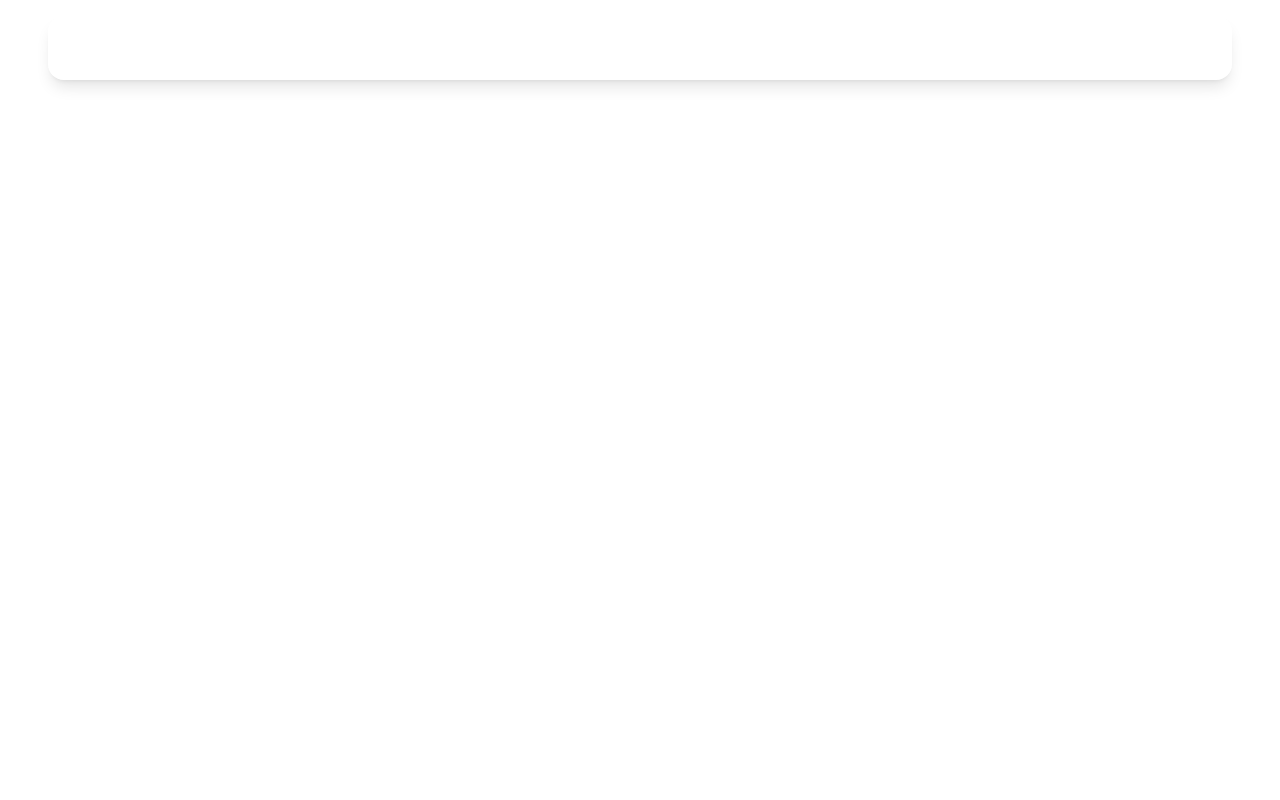
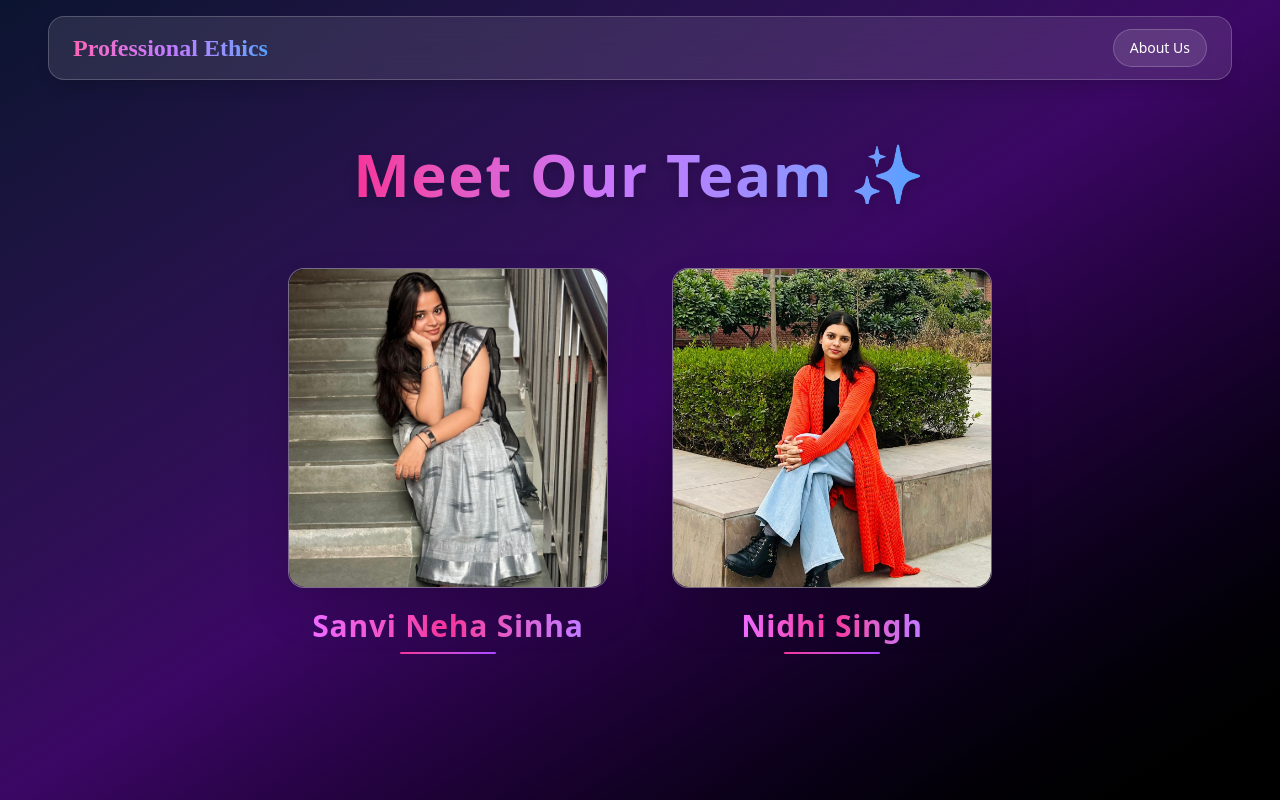
Before and after one commit to AnuragSharma2005/Sanvi-Project, a React (Vite) app: page /about in a window 1280 px wide. Built offline with nearby package versions, Linux system fonts and the light colour scheme.

Commit message:
Update all things

```diff
--- a/src/App.jsx
+++ b/src/App.jsx
@@ -9,7 +9,8 @@ import Amazoncards from "./Component/amazoncards"
 import Ahistory from "./Component/Ahistory"
 import Achallenge from "./Component/Achallenge"
 import Ascope from "./Component/Ascope"
-// import About from "./Component/About"
+import About from "./Component/About"
+
 function App() {
   return (
     <Router>
@@ -18,13 +19,15 @@ function App() {
         <Route path="/" element={<Homepage />} />
         <Route path="/ubercards" element={<UberCards />} />
         <Route path="/uhistory" element={<Uhistory />} />
-         <Route path="/uchallenge" element={<Uchallenge />} />
-          <Route path="/uscope" element={<Uscope/>} />
-          <Route path="/Amazoncards" element={<Amazoncards/>} />
-           <Route path="/Ahistory" element={<Ahistory/>} />
-            <Route path="/Achallenge" element={<Achallenge/>} />
-            <Route path="/Ascope" element={<Ascope/>} />
-            {/* <Route path="/About" element={<About/>} /> */}
+        <Route path="/uchallenge" element={<Uchallenge />} />
+        <Route path="/uscope" element={<Uscope />} />
+        <Route path="/Amazoncards" element={<Amazoncards />} />
+        <Route path="/Ahistory" element={<Ahistory />} />
+        <Route path="/Achallenge" element={<Achallenge />} />
+        <Route path="/Ascope" element={<Ascope />} />
+        <Route path="/about" element={<About />} />
+
+
       </Routes>
     </Router>
   )
--- a/src/Component/About.jsx
+++ b/src/Component/About.jsx
@@ -1,62 +1,80 @@
-"use client";
+"use client"
+import React, { useEffect } from "react"
+import { motion } from "framer-motion"
 
-import React from "react";
-import { motion } from "framer-motion";
-// import team1 from "../assets/team1.jpg";
-// import team2 from "../assets/team2.jpg";
+export default function About() {
+  // ✅ Scroll to top when page loads or reloads
+  useEffect(() => {
+    window.scrollTo(0, 0)
+  }, [])
 
   const teamMembers = [
-  { name: "Ava Patel", role: "Product Designer", image: team1 },
-  { name: "Liam Chen", role: "Full-Stack Engineer", image: team2 },
-];
+    { name: "Sanvi Neha Sinha", image: "/About1.jpg" },
+    { name: "Nidhi Singh", image: "/About2.jpg" },
+  ]
 
-export default function About() {
-  const containerVariants = {
-    hidden: { opacity: 0 },
-    visible: { opacity: 1, transition: { staggerChildren: 0.2 } },
-  };
+  // Animation variants
+  const headingVariants = {
+    hidden: { opacity: 0, y: -50 },
+    visible: {
+      opacity: 1,
+      y: 0,
+      transition: { type: "spring", stiffness: 100, damping: 10, duration: 0.8 },
+    },
+  }
 
   const cardVariants = {
-    hidden: { y: 50, opacity: 0 },
-    visible: { y: 0, opacity: 1, transition: { type: "spring", stiffness: 80 } },
-    hover: { scale: 1.05, boxShadow: "0px 10px 20px rgba(0,0,0,0.5)" },
-  };
+    hidden: { opacity: 0, scale: 0.8 },
+    visible: (index) => ({
+      opacity: 1,
+      scale: 1,
+      transition: {
+        delay: index * 0.3,
+        type: "spring",
+        stiffness: 90,
+        damping: 15,
+      },
+    }),
+  }
 
   return (
-    <div className="max-w-6xl mx-auto py-16 px-4 text-center bg-gray-900 text-white">
+    <main className="min-h-screen w-full bg-gradient-to-br from-[#0b1430] via-[#3b0764] to-black text-white flex flex-col items-center px-4 sm:px-12 pt-36 pb-20">
+
+      {/* Animated Heading */}
       <motion.h1
-        initial={{ y: -50, opacity: 0 }}
-        animate={{ y: 0, opacity: 1 }}
-        transition={{ type: "spring", stiffness: 100, damping: 20 }}
-        className="text-4xl font-bold mb-4"
-      >
-        Meet the Team
-      </motion.h1>
-      <motion.div
-        className="grid grid-cols-1 sm:grid-cols-2 gap-8 mt-12"
-        variants={containerVariants}
+        variants={headingVariants}
         initial="hidden"
         animate="visible"
+        className="text-4xl sm:text-6xl font-extrabold mb-16 text-center bg-gradient-to-r from-pink-500 via-purple-400 to-blue-400 bg-clip-text text-transparent tracking-wide drop-shadow-lg whitespace-nowrap"
       >
+        Meet Our Team ✨
+      </motion.h1>
+
+      {/* Animated Cards */}
+      <div className="grid grid-cols-1 sm:grid-cols-2 gap-16 items-center justify-center">
         {teamMembers.map((member, index) => (
           <motion.div
             key={index}
-            className="bg-gray-800 rounded-xl overflow-hidden shadow-md cursor-pointer"
+            custom={index}
             variants={cardVariants}
-            whileHover="hover"
+            initial="hidden"
+            animate="visible"
+            className="flex flex-col items-center hover:scale-105 transition-transform duration-300"
           >
+            <div className="w-64 h-64 sm:w-80 sm:h-80 rounded-2xl overflow-hidden border border-white/40 bg-black/30 shadow-2xl flex items-center justify-center cursor-pointer">
               <img
                 src={member.image}
                 alt={member.name}
-              className="w-full h-64 object-cover"
+                className="w-full h-full object-cover rounded-2xl"
               />
-            <div className="p-4 text-left">
-              <h2 className="text-lg font-semibold">{member.name}</h2>
-              <p className="text-gray-400">{member.role}</p>
             </div>
+            <p className="mt-5 text-2xl sm:text-3xl font-semibold bg-gradient-to-r from-fuchsia-400 via-pink-500 to-purple-400 bg-clip-text text-transparent tracking-wide">
+              {member.name}
+            </p>
+            <div className="h-[2px] w-24 mt-2 bg-gradient-to-r from-pink-500 to-purple-500 rounded-full"></div>
           </motion.div>
         ))}
-      </motion.div>
       </div>
-  );
+    </main>
+  )
 }
--- a/src/Component/Achallenge.jsx
+++ b/src/Component/Achallenge.jsx
@@ -85,8 +85,7 @@ export default function Uchallenge() {
           return (
             <div
               key={index}
-              className={`flex flex-col sm:flex-row items-center justify-between gap-12 sm:gap-24 ${
-                isEven ? "" : "sm:flex-row-reverse"
+              className={`flex flex-col sm:flex-row items-center justify-between gap-12 sm:gap-24 ${isEven ? "" : "sm:flex-row-reverse"
                 }`}
             >
               {/* Image */}
--- a/src/Component/Ahistory.jsx
+++ b/src/Component/Ahistory.jsx
@@ -64,7 +64,7 @@ export default function Ahistory() {
         </p>
 
         {/* Buttons */}
-       <div className="w-full flex justify-between mt-6">
+        <div className="w-full flex justify-between mt-6">
           <Link
             to="/amazoncards" // replace with your route
             className="px-6 py-2 rounded-full bg-white/10 backdrop-blur-md border border-white/20 text-white hover:bg-white/20 transition text-center"
--- a/src/Component/Homepage.jsx
+++ b/src/Component/Homepage.jsx
@@ -112,7 +112,7 @@ export default function Homepage() {
             </div>
             <h3 className="text-xl font-semibold mb-1">Uber — Ride Details</h3>
             <p className="text-sm opacity-90">Fast, reliable rides with live GPS and secure payments.</p>
-            <div className="mt-4">
+            <div className="mt-4 ">
               <GlowButton onClick={() => navigate("/ubercards")}>Uber Car</GlowButton>
             </div>
           </motion.div>
--- a/src/Component/Navbar.jsx
+++ b/src/Component/Navbar.jsx
@@ -1,8 +1,11 @@
 "use client"
 
 import { motion } from "framer-motion"
+import { useNavigate } from "react-router-dom" // ✅ Correct for Vite + React Router
 
 export default function Navbar() {
+  const navigate = useNavigate() // ✅ Initialize navigation
+
   return (
     <motion.nav
       initial={{ y: -20, opacity: 0 }}
@@ -15,22 +18,21 @@ export default function Navbar() {
                  bg-white/10 backdrop-blur-lg shadow-lg"
     >
       {/* Left side - Project name */}
-         <h1
-        className="text-lg sm:text-xl font-semibold text-white tracking-wide cursor-pointer"
-        onClick={() => (window.location.href = "/")}
-        >
+      <h1
+        className="text-2xl sm:text-2xl font-extrabold  text-center bg-gradient-to-r from-pink-400 via-purple-400 to-blue-400 bg-clip-text text-transparent font-[Playfair_Display] cursor-pointer"
+        onClick={() => navigate("/")} // ✅ use navigate()
+      >
         Professional Ethics
-        </h1>
-
+      </h1>
 
       {/* Right side - About Us button */}
       <motion.button
         whileHover={{ scale: 1.05 }}
         whileTap={{ scale: 0.95 }}
-         onClick={() => router.push("/about")}
+        onClick={() => navigate("/About")} // ✅ use navigate()
         className="px-4 py-2 rounded-full border border-white/20
                    bg-white/10 text-white text-sm font-medium
-                   hover:bg-white/20 transition-all"
+                   hover:bg-white/20 transition-all cursor-pointer"
       >
         About Us
       </motion.button>
--- a/src/Component/Uhistory.jsx
+++ b/src/Component/Uhistory.jsx
@@ -50,7 +50,8 @@ export default function Uhistory() {
         initial="hidden"
         animate="visible"
       >
-  <h1 className="text-3xl sm:text-4xl font-bold mb-4">Uber History in India</h1>
+        <h1 className="text-4xl sm:text-6xl font-extrabold text-center bg-gradient-to-r from-pink-400 via-purple-400 to-blue-400 bg-clip-text text-transparent font-[Playfair_Display]"
+        >Uber History in India</h1>
 
         <p className="text-base sm:text-lg opacity-90 leading-relaxed text-justify">
           Uber first marked its presence in India in 2013, launching its services in Bengaluru to challenge the traditional taxi model. Its initial strategy leveraged its core global strengths: a seamless, cashless, app-based booking experience, and professional drivers.
--- a/src/Component/uscope.jsx
+++ b/src/Component/uscope.jsx
@@ -35,7 +35,8 @@ export default function Ascope() {
         initial="hidden"
         animate="visible"
       >
-        <h1 className="text-3xl sm:text-4xl font-bold mb-4">Uber India: Growth & Strategy Insights</h1>
+        <h1 className="text-3xl sm:text-4xl font-extrabold text-center bg-gradient-to-r from-pink-400 via-purple-400 to-blue-400 bg-clip-text text-transparent font-[Playfair_Display]"
+        >Uber India: Growth & Strategy Insights</h1>
 
         <p className="text-base sm:text-lg opacity-90 leading-relaxed">
           1. <strong>Driver-Centric Model: Shared Value 🤝</strong><br />
```
Also changed, not shown: src/About.jsx (deleted, +0 -56 lines), src/Component/Ascope.jsx (+4 -3 lines), public/About1.jpg (added), public/About2.jpg (added). Lines whose indentation alone changed are shown as unchanged.
